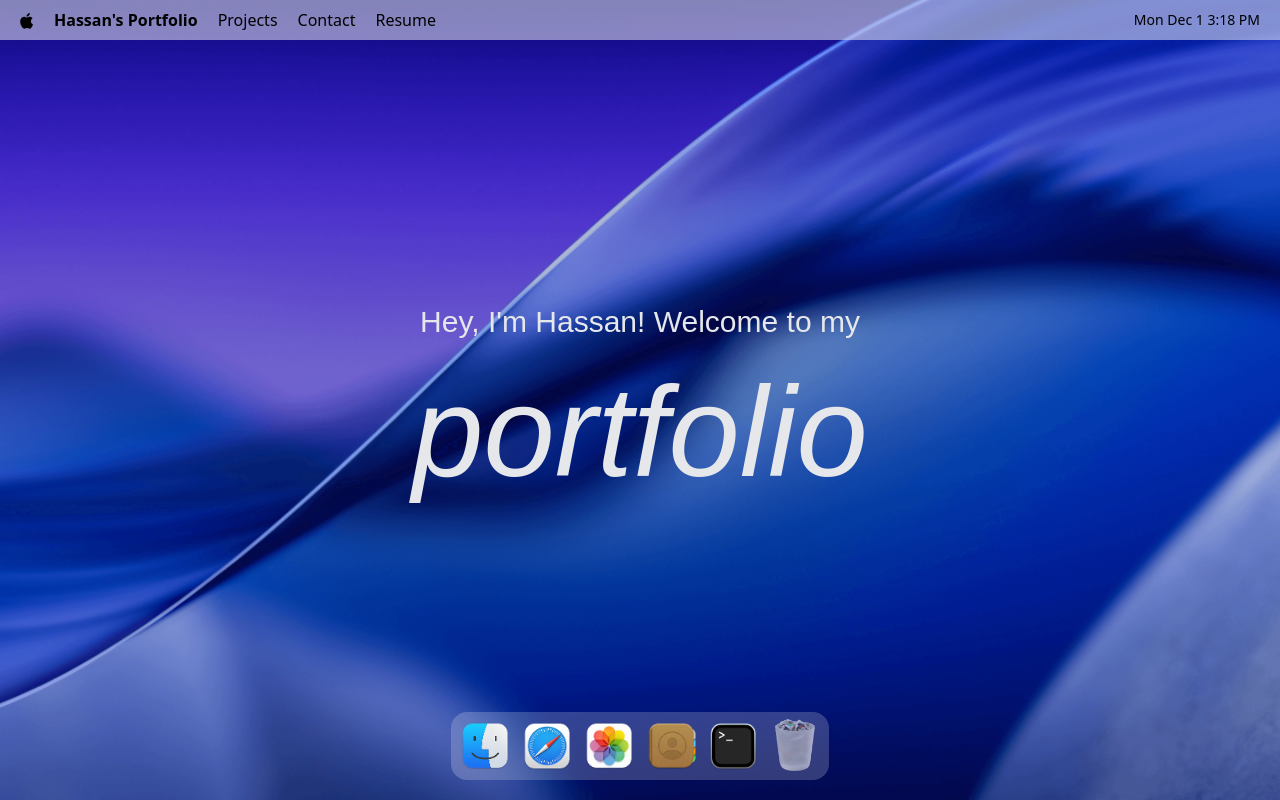
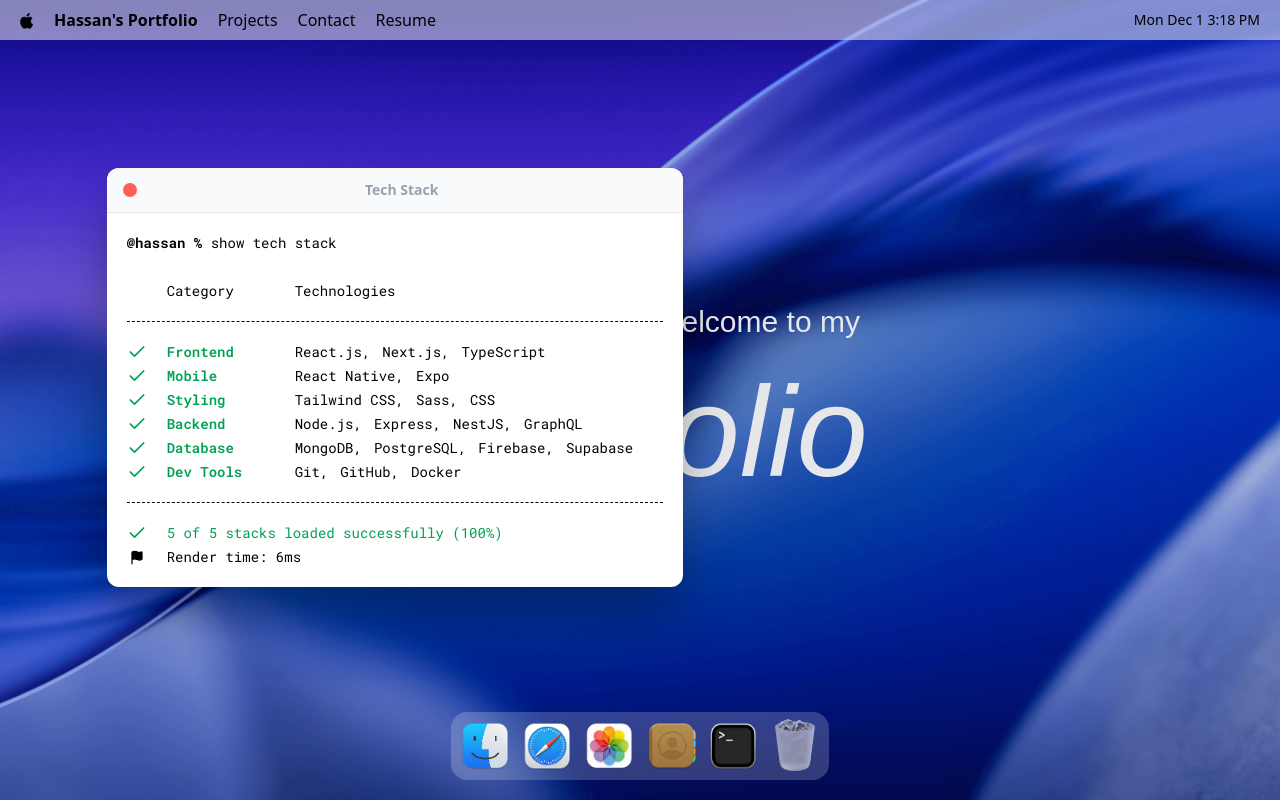
Before and after one commit to HassanKhan123/macbook-portfolio, a React (Vite) app: page / in a window 1280 px wide. Both pictures are taken after a click on the button 733 px from the left and 746 px from the top of the page. Built offline with nearby package versions, Linux system fonts and the light colour scheme; a web font is replaced by a local one.

Commit message:
implement hoc for managing window states and terminal window added

```diff
--- a/src/App.jsx
+++ b/src/App.jsx
@@ -1,5 +1,11 @@
+import gsap from "gsap";
+import { Draggable } from "gsap/all";
+import React from "react";
+
 import { Dock, Navbar, Welcome } from "#components";
-import React from "react";
+import { Terminal } from "#windows";
+
+gsap.registerPlugin(Draggable);
 
 const App = () => {
   return (
@@ -7,6 +13,8 @@
       <Navbar />
       <Welcome />
       <Dock />
+
+      <Terminal />
     </main>
   );
 };
--- /dev/null
+++ b/src/components/WindowControls.jsx
@@ -0,0 +1,14 @@
+import useWindowStore from "#store/window";
+import React from "react";
+
+const WindowControls = ({ target }) => {
+  const { closeWindow } = useWindowStore();
+
+  return (
+    <div id="window-controls">
+      <div className="close" onClick={() => closeWindow(target)} />
+    </div>
+  );
+};
+
+export default WindowControls;
--- a/src/constants/index.js
+++ b/src/constants/index.js
@@ -114,11 +114,11 @@
   },
   {
     category: "Backend",
-    items: ["Node.js", "Express", "NestJS", "Hono"],
+    items: ["Node.js", "Express", "NestJS", "GraphQL"],
   },
   {
     category: "Database",
-    items: ["MongoDB", "PostgreSQL"],
+    items: ["MongoDB", "PostgreSQL", "Firebase", "Supabase"],
   },
   {
     category: "Dev Tools",
--- /dev/null
+++ b/src/hoc/WindowWrapper.jsx
@@ -0,0 +1,55 @@
+import useWindowStore from "#store/window";
+import { useGSAP } from "@gsap/react";
+import gsap from "gsap";
+import { Draggable } from "gsap/all";
+import React, { useLayoutEffect, useRef } from "react";
+
+const WindowWrapper = (Component, windowKey) => {
+  const Wrapped = (props) => {
+    const { focusWindow, windows } = useWindowStore();
+    const { isOpen, zIndex } = windows[windowKey];
+    const ref = useRef(null);
+
+    useGSAP(() => {
+      const el = ref.current;
+      if (!el || !isOpen) return;
+
+      el.style.display = "block";
+      gsap.fromTo(
+        el,
+        { opacity: 0, scale: 0.9, y: 40 },
+        { opacity: 1, scale: 1, duration: 0.4, ease: "power3.out" }
+      );
+    }, [isOpen]);
+
+    useGSAP(() => {
+      const el = ref.current;
+      if (!el) return;
+
+      const [instance] = Draggable.create(el, {
+        onPress: () => focusWindow(windowKey),
+      });
+
+      return () => instance.kill();
+    }, []);
+
+    useLayoutEffect(() => {
+      const el = ref.current;
+      if (!el) return;
+      el.style.display = isOpen ? "block" : "none";
+    }, [isOpen]);
+
+    return (
+      <section id={windowKey} ref={ref} style={{ zIndex }} className="absolute">
+        <Component {...props} />
+      </section>
+    );
+  };
+
+  Wrapped.displayName = `WindowWrapper(${
+    Component.displayName || Component.name || "Component"
+  })`;
+  return Wrapped;
+};
+
+export default WindowWrapper;
--- /dev/null
+++ b/src/windows/Terminal.jsx
@@ -0,0 +1,55 @@
+import WindowControlls from "#components/WindowControls";
+import { techStack } from "#constants";
+import WindowWrapper from "#hoc/WindowWrapper";
+import { Check, Flag, Wind } from "lucide-react";
+import React from "react";
+
+const Terminal = () => {
+  return (
+    <>
+      <div id="window-header">
+        <WindowControlls target="terminal" />
+        <h2>Tech Stack</h2>
+      </div>
+      <div className="techstack">
+        <p>
+          <span className="font-bold">@hassan % </span>
+          show tech stack
+        </p>
+        <div className="label">
+          <p className="w-32">Category</p>
+          <p>Technologies</p>
+        </div>
+        <ul className="content">
+          {techStack.map(({ category, items }) => (
+            <li className="flex items-center" key={category}>
+              <Check className="check" size={20} />
+              <h3>{category}</h3>
+              <ul>
+                {items.map((item, i) => (
+                  <li key={i}>
+                    {item}
+                    {i < items.length - 1 ? "," : ""}
+                  </li>
+                ))}
+              </ul>
+            </li>
+          ))}
+        </ul>
+        <div className="footnote">
+          <p>
+            <Check size={20} /> 5 of 5 stacks loaded successfully (100%)
+          </p>
+          <p className="text-black">
+            <Flag size={15} fill="black" />
+            Render time: 6ms
+          </p>
+        </div>
+      </div>
+    </>
+  );
+};
+
+const TerminalWindow = WindowWrapper(Terminal, "terminal");
+
+export default TerminalWindow;
--- /dev/null
+++ b/src/windows/index.js
@@ -0,0 +1,3 @@
+import Terminal from "./Terminal";
+
+export { Terminal };
```
